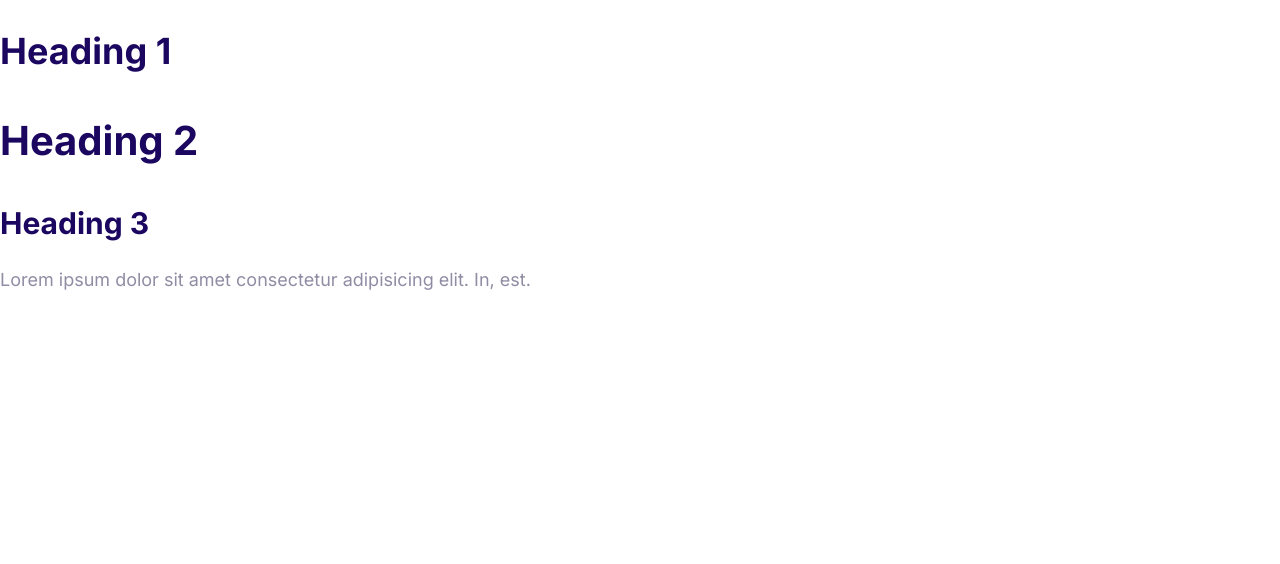
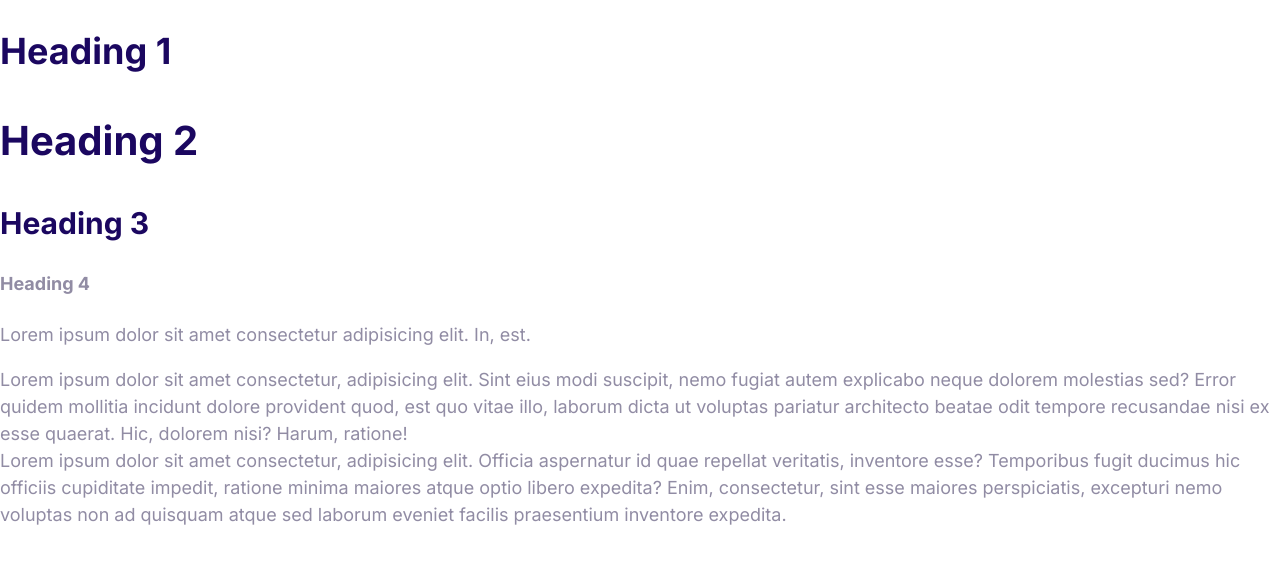
Before and after one commit to ajchariss/moshdev, a website built with Parcel: page index.html in a window 1280 px wide. Built offline with nearby package versions, Linux system fonts and the light colour scheme.

```diff
--- a/index.html
+++ b/index.html
@@ -21,7 +21,12 @@
             <h1> Heading 1</h1>
             <h2> Heading 2</h2>
             <h3> Heading 3</h3>
+            <h4> Heading 4</h4>
             <p> Lorem ipsum dolor sit amet consectetur adipisicing elit. In, est.</p>
+            Lorem ipsum dolor sit amet consectetur, adipisicing elit. Sint eius modi suscipit, nemo fugiat autem explicabo neque dolorem molestias sed? Error quidem mollitia incidunt dolore provident quod, est quo vitae illo, laborum dicta ut voluptas pariatur architecto beatae odit tempore recusandae nisi ex esse quaerat. Hic, dolorem nisi? Harum, ratione!
+            <article>
+                <p class="introtext">Lorem ipsum dolor sit amet consectetur, adipisicing elit. Officia aspernatur id quae repellat veritatis, inventore esse? Temporibus fugit ducimus hic officiis cupiditate impedit, ratione minima maiores atque optio libero expedita? Enim, consectetur, sint esse maiores perspiciatis, excepturi nemo voluptas non ad quisquam atque sed laborum eveniet facilis praesentium inventore expedita.</p>
+            </article>
         </section>
 
     </main>
```
Also changed, not shown: package.json (added, +15 -0 lines), 2 other files.
